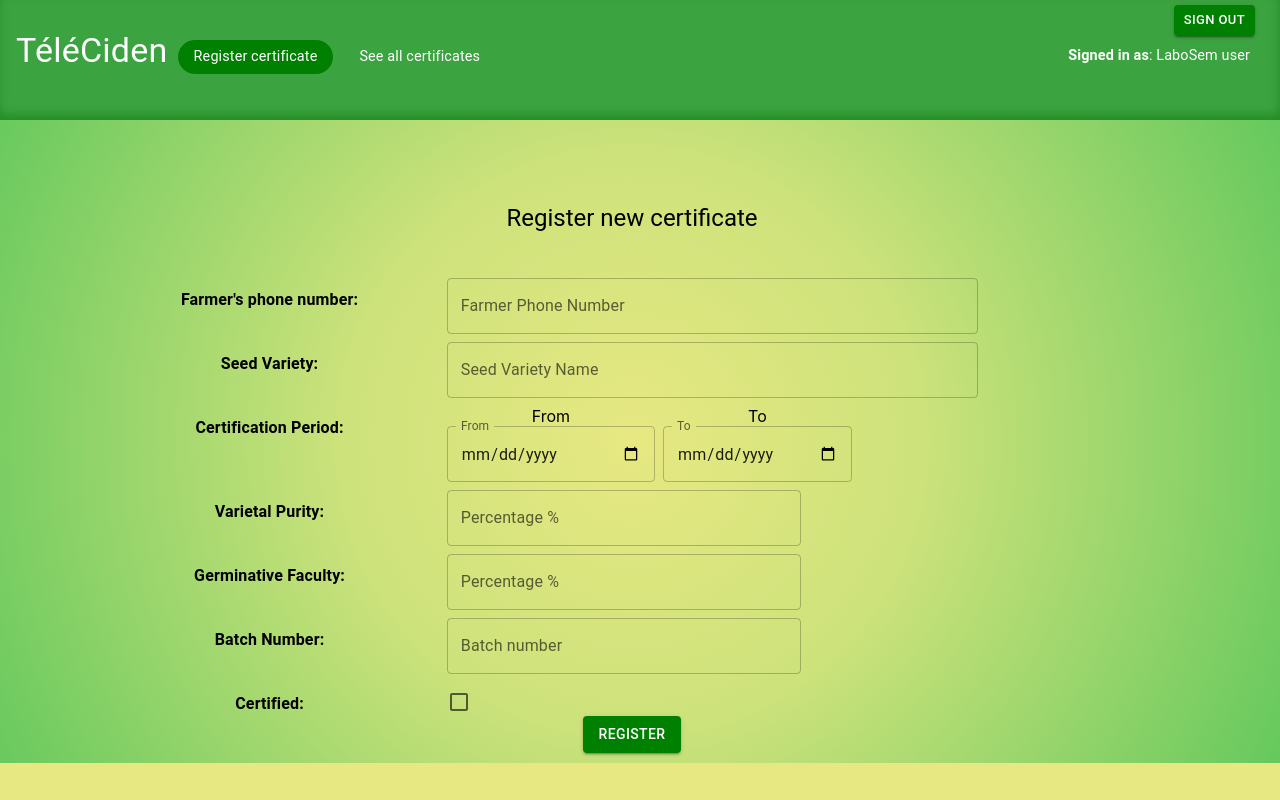
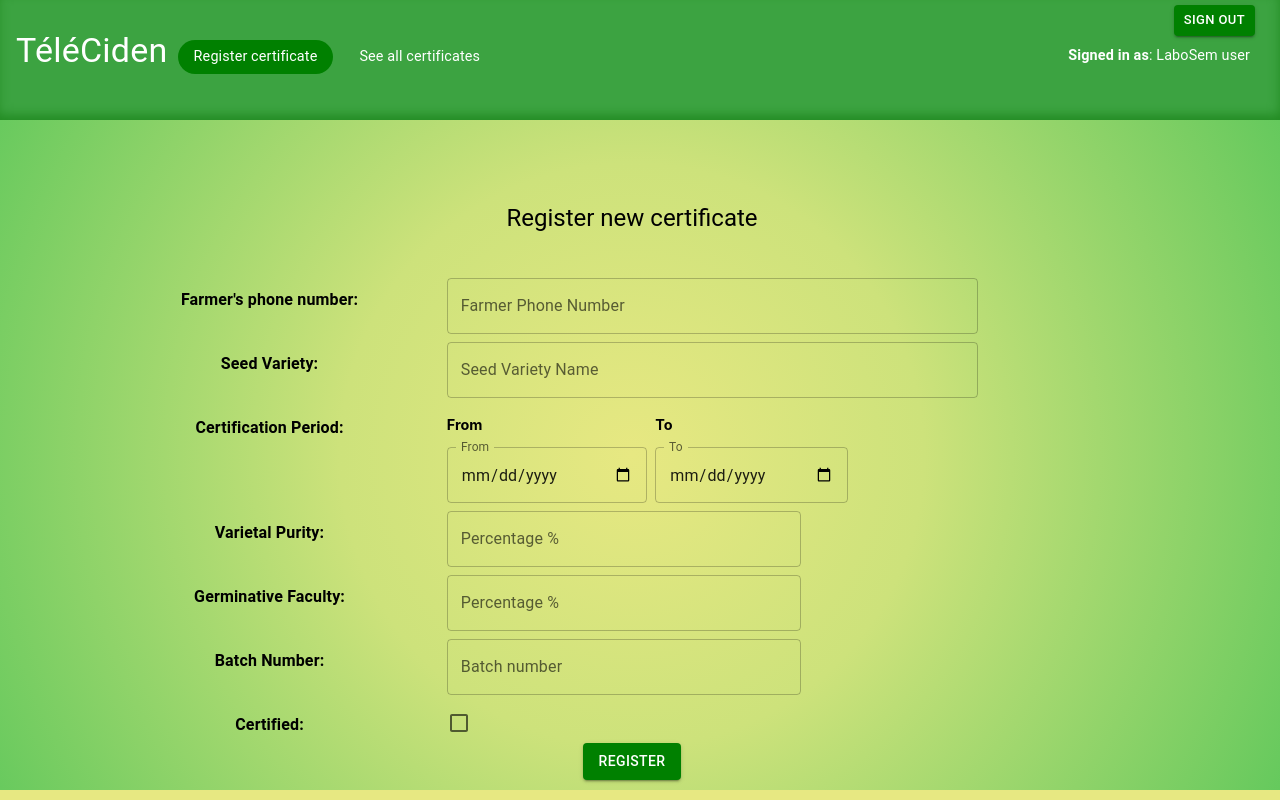
Before and after one commit to miker1423/ict4d-seeds, a React (Create React App) app in the folder frontend/: page /registercertificate in a window 1280 px wide. Built offline with nearby package versions, Linux system fonts and the light colour scheme; the HTML template or start-up script is replaced by a standard one.

Commit message:
Update RegisterCertificate.tsx

```diff
--- a/frontend/src/pages/RegisterCertificate.tsx
+++ b/frontend/src/pages/RegisterCertificate.tsx
@@ -34,7 +34,7 @@ const RegisterCertificate = () => {
   useEffect(() => {
     console.log('xx watch', watch());
     setRegistered(false);
-  }, []);
+  }, [watch()]);
 
   const handleOnSubmit = () => {
     setRegistered(true);
@@ -58,6 +58,7 @@ const RegisterCertificate = () => {
                   </Typography>
                 </div>
               )}
+
               {!registered && (
                 <div className="front-certificate">
                   <Typography variant="h5" sx={{ pb: '50px' }}>
@@ -67,7 +68,10 @@ const RegisterCertificate = () => {
                     id="certificate-form"
                     component="form"
                     autoComplete="off"
-                    sx={{ padding: '10px' }}
+                    sx={{
+                      padding: '10px',
+                      '& span': { float: 'left', mb: 1 }
+                    }}
                     onSubmit={handleSubmit((data) => {
                       console.log('xx data', data);
                     })}
@@ -81,15 +85,20 @@ const RegisterCertificate = () => {
                           <TextField
                             {...register('phoneno', {
                               required: 'Phone number is required',
-                              minLength: 5,
+                              // minLength: 5,
                               pattern: {
-                                value: /^[0-9]{5,}$/i,
+                                value: /^[0-9]+$/i,
                                 message: 'Please write a valid phone number'
                               }
                             })}
                             label="Farmer Phone Number"
                             fullWidth
                           />
+                          <ErrorMsg>
+                            {errors.phoneno?.message ||
+                              (errors.phoneno?.type === 'pattern' &&
+                                errors.phoneno?.message)}
+                          </ErrorMsg>
                         </Grid>
                       </Grid>
 
@@ -111,6 +120,11 @@ const RegisterCertificate = () => {
                             label="Seed Variety Name"
                             fullWidth
                           />
+                          <ErrorMsg>
+                            {errors.seedvar?.message ||
+                              (errors.seedvar?.type === 'pattern' &&
+                                errors.seedvar?.message)}
+                          </ErrorMsg>
                         </Grid>
                       </Grid>
 
@@ -119,8 +133,8 @@ const RegisterCertificate = () => {
                           <Typography>Certification Period:</Typography>
                         </Grid>
                         <div style={{ display: 'inline-flex' }}>
-                          <Grid item>
-                            <span>From</span>
+                          <Grid item xs={6}>
+                            <ToandFrom>From</ToandFrom>
                             <TextField
                               {...register('certper', {
                                 required: 'Certification period is required',
@@ -135,8 +149,9 @@ const RegisterCertificate = () => {
                               fullWidth
                             />
                           </Grid>
-                          <Grid item sx={{ pl: 1 }}>
-                            <span>To</span>
+
+                          <Grid item xs={6} sx={{ pl: 1 }}>
+                            <ToandFrom>To</ToandFrom>
                             <TextField
                               {...register('certper', {
                                 required: 'Certification period is required',
@@ -152,6 +167,14 @@ const RegisterCertificate = () => {
                             />
                           </Grid>
                         </div>
+                        {/* <div>
+                          {' '}
+                          <ErrorMsg>
+                            {errors.certper?.message ||
+                              (errors.certper?.type === 'pattern' &&
+                                errors.certper?.message)}
+                          </ErrorMsg>
+                        </div> */}
                       </Grid>
 
                       <Grid container>
@@ -171,6 +194,11 @@ const RegisterCertificate = () => {
                             label="Percentage %"
                             fullWidth
                           />
+                          <ErrorMsg>
+                            {errors.varpur?.message ||
+                              (errors.varpur?.type === 'pattern' &&
+                                errors.varpur?.message)}
+                          </ErrorMsg>
                         </Grid>
                       </Grid>
 
@@ -191,6 +219,11 @@ const RegisterCertificate = () => {
                             label="Percentage %"
                             fullWidth
                           />
+                          <ErrorMsg>
+                            {errors.gerfac?.message ||
+                              (errors.gerfac?.type === 'pattern' &&
+                                errors.gerfac?.message)}
+                          </ErrorMsg>
                         </Grid>
                       </Grid>
 
@@ -211,6 +244,11 @@ const RegisterCertificate = () => {
                             label="Batch number"
                             fullWidth
                           />
+                          <ErrorMsg>
+                            {errors.batchno?.message ||
+                              (errors.batchno?.type === 'pattern' &&
+                                errors.batchno?.message)}
+                          </ErrorMsg>
                         </Grid>
                       </Grid>
 
@@ -227,6 +265,7 @@ const RegisterCertificate = () => {
                             })}
                             sx={{ padding: '0px', pt: '8px' }}
                           />
+                          <ErrorMsg>{errors.certified?.message}</ErrorMsg>
                         </Grid>
                       </Grid>
                     </Grid>
@@ -245,15 +284,16 @@ const RegisterCertificate = () => {
   );
 };
 
-const ToolbarText = styled.span`
-  width: 100%;
-  height: 100%;
-  display: inline-flex;
+const ErrorMsg = styled.span`
+  color: red;
+  font-size: 0.8em;
+`;
 
-  & > p {
-    position: absolute;
-    font-size: 0.9em;
-  }
+const ToandFrom = styled.p`
+  font-weight: 400;
+  font-size: 0.9em;
+  float: left;
+  margin-top: 2px;
 `;
 
 export default RegisterCertificate;
```
